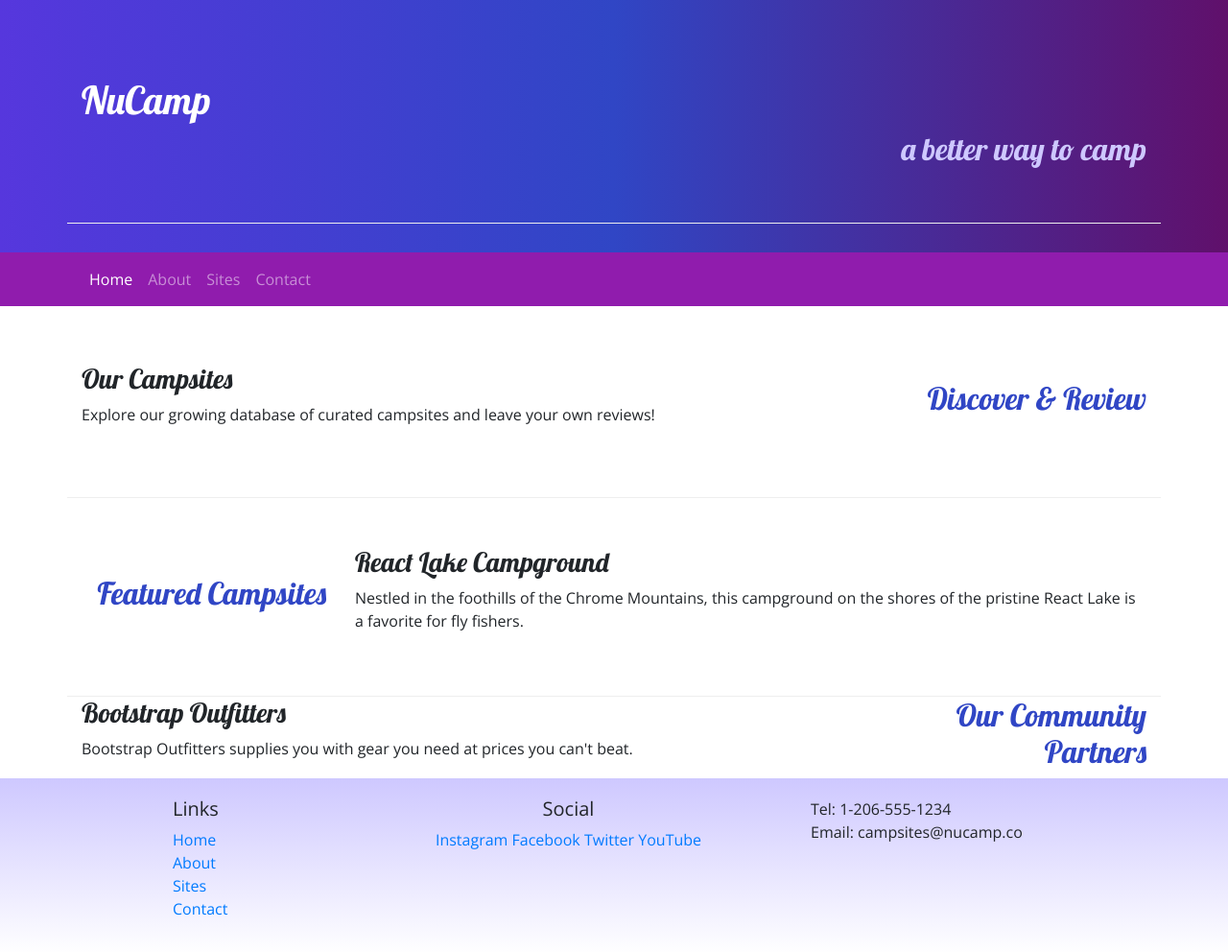
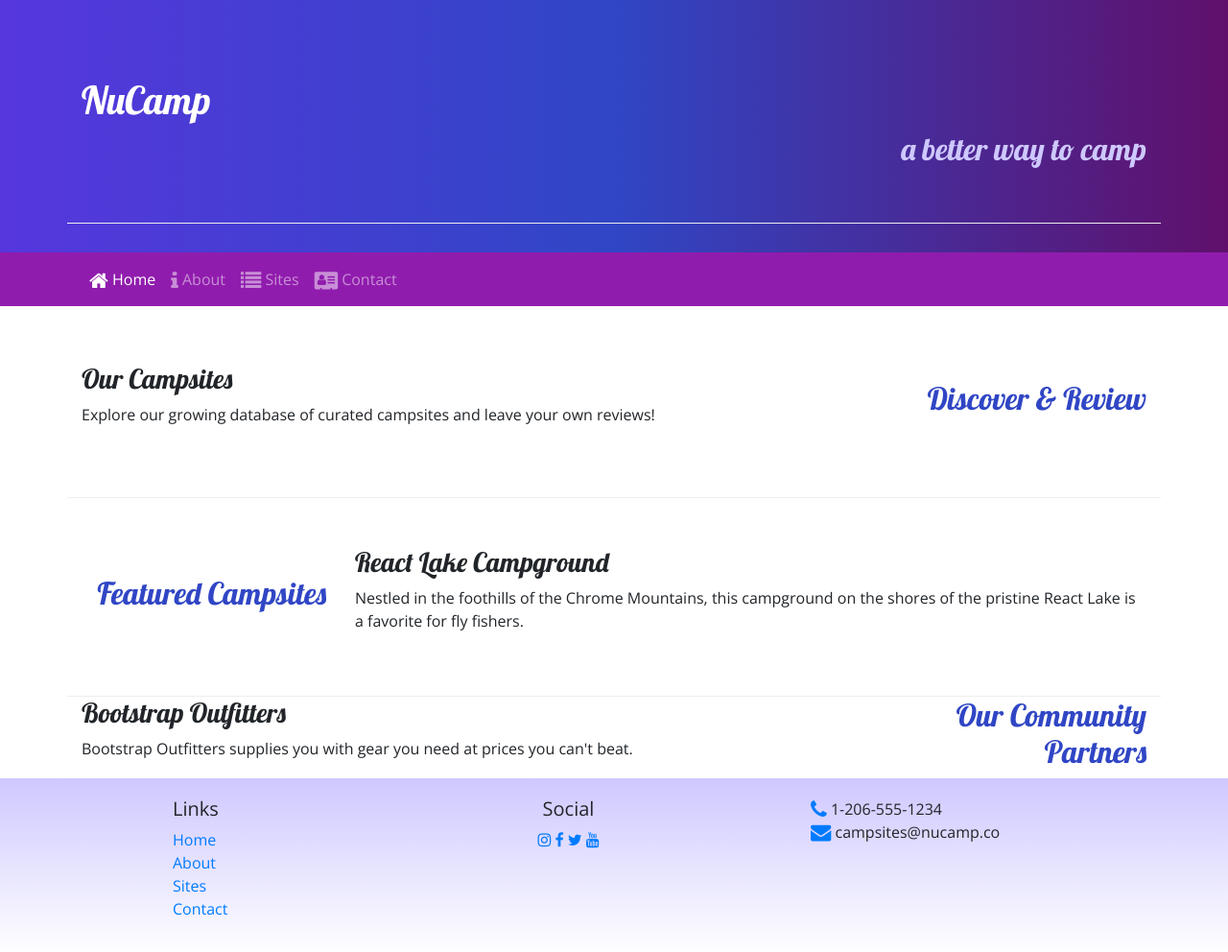
Before and after one commit to mikilao/NuCampSite, a website: page index.html in a window 1280 px wide. Shown: the whole page at 96% size. Drawn offline with nearby package versions, Linux system fonts and the light colour scheme.

Commit message:
icon fonts

```diff
--- a/index.html
+++ b/index.html
@@ -10,7 +10,7 @@
    <link rel="stylesheet" href="https://fonts.googleapis.com/css?family=Lobster|Open+Sans" />
     <link rel="stylesheet" href="css/styles.css"/>
 
-
+    <link rel="stylesheet" href="node_modules/font-awesome/css/font-awesome.min.css" />
     <title>NuCamp: A Better Way To Camp</title>
 </head>
 
@@ -34,10 +34,10 @@
         </button>
         <div class="collapse navbar-collapse" id="nucampNavbar">
             <ul class="navbar-nav">
-                <li class="nav-item active"><a class="nav-link" href="#">Home</a></li>
-                <li class="nav-item"><a class="nav-link" href="aboutus.html">About</a></li>
-                <li class="nav-item"><a class="nav-link" href="#">Sites</a></li>
-                <li class="nav-item"><a class="nav-link" href="#">Contact</a></li>
+                <li class="nav-item active"><a class="nav-link" href="#"><i class="fa fa-home fa-lg"></i> Home</a></li>
+                <li class="nav-item"><a class="nav-link" href="aboutus.html"><i class="fa fa-info fa-lg"></i> About</a></li>
+                <li class="nav-item"><a class="nav-link" href="#"><i class="fa fa-list fa-lg"></i> Sites</a></li>
+                <li class="nav-item"><a class="nav-link" href="#"><i class="fa fa-address-card fa-lg"></i> Contact</a></li>
             </ul>
         </div>
         </div>
@@ -98,15 +98,15 @@
         </div>
         <div class="col-6 col-sm-5 text-center">
             <h5>Social</h5>
-            <a href="http://instagram.com/">Instagram</a>
-            <a href="http://facebook.com/">Facebook</a>
-            <a href="http://twitter.com/">Twitter</a>
-            <a href="http://youtube.com/">YouTube</a>
+            <a href="http://instagram.com/"><i class="fa fa-instagram"></i></a>
+                    <a href="http://facebook.com/"><i class="fa fa-facebook"></i></a>
+                    <a href="http://twitter.com/"><i class="fa fa-twitter"></i></a>
+                    <a href="http://youtube.com/"><i class="fa fa-youtube"></i></a>
         </div>
 
              <div class="col-sm-4">
-            Tel: 1-206-555-1234<br />
-            Email: campsites@nucamp.co
+                <i class="fa fa-phone fa-lg text-primary"></i>  1-206-555-1234<br />
+                <i class="fa fa-envelope fa-lg text-primary"></i> campsites@nucamp.co
         </div>
         </div>
 
```
Also changed, not shown: aboutus.html (+11 -10 lines), package.json (+5 -3 lines), 1 other file.
